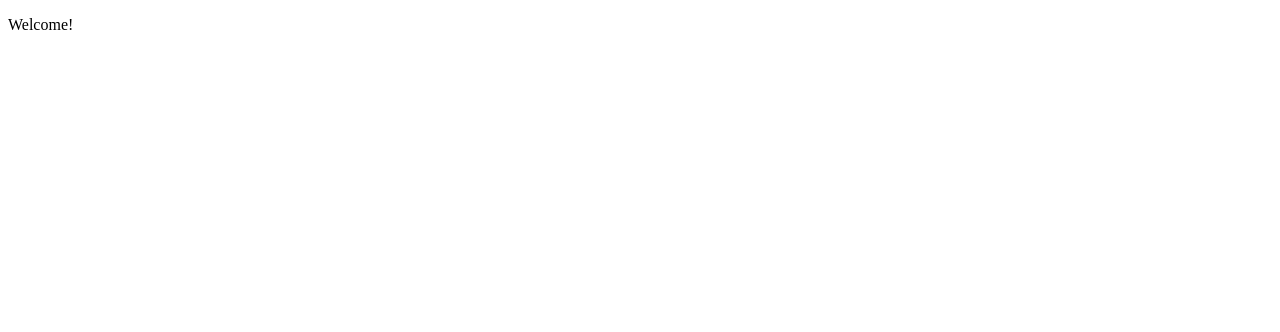
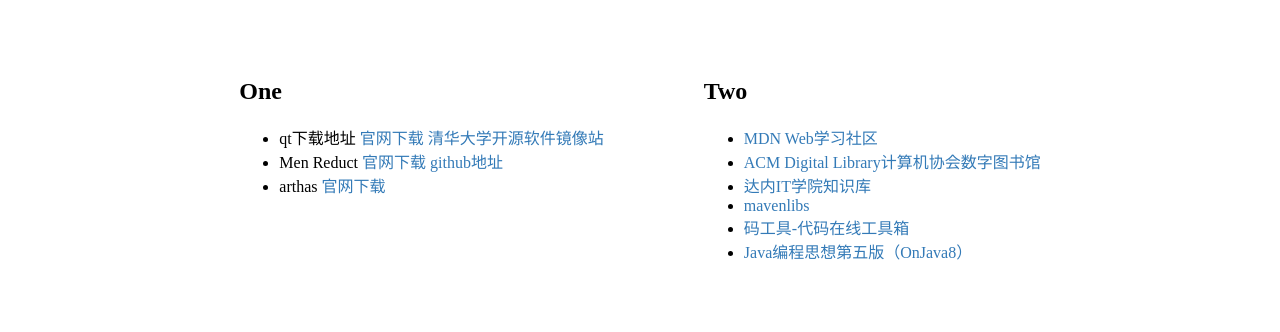
Before and after one commit to baixia03/baixia03.github.io, a plain HTML site: page index.html in a window 1280 px wide. Drawn offline with Linux system fonts and the light colour scheme.

Commit message:
Update index.html

```diff
--- a/index.html
+++ b/index.html
@@ -5,7 +5,57 @@
     <meta name="viewport" content="width=device-width, initial-scale=1.0">
     <title>白夏</title>
 </head>
+
+<style>
+    a{
+        text-decoration: none;
+        color: #337AB7;
+    }
+    a:hover{
+        text-decoration:underline
+    }
+    .div-group{
+        float: left;
+        margin: 50px;
+    }
+    body{
+        display: flex;
+        align-items: center;
+        justify-content: center;
+    }
+</style>
+
 <body>
-    <p>Welcome!</p>
+    <div>
+        <div class="div-group" >
+            <h2>One</h2>
+            <ul>
+                <li>qt下载地址
+                    <a href="https://download.qt.io/archive/qt/" target="_blank">官网下载</a>
+                    <a href="https://mirrors.tuna.tsinghua.edu.cn/qt/official_releases/online_installers/" target="_blank">清华大学开源软件镜像站</a>
+                </li>
+                <li>Men Reduct
+                    <a href="https://www.henrypp.org/product/memreduct" target="_blank">官网下载</a>
+                    <a href="https://github.com/henrypp/memreduct/releases" target="_blank">github地址</a>
+                </li>
+                <li>arthas
+                    <a href="https://arthas.aliyun.com/doc/download.html" target="_blank">官网下载</a>
+                </li>
+
+            </ul>
+        </div>
+
+        <div class="div-group">
+            <h2>Two</h2>
+            <ul>
+                <li><a href="https://developer.mozilla.org/zh-CN/" target="_blank">MDN Web学习社区</a></li>
+                <li><a href="https://dl.acm.org/" target="_blank">ACM Digital Library计算机协会数字图书馆</a></li>
+                <li><a href="https://doc.codeboy.com/" target="_blank">达内IT学院知识库</a></li>
+                <li><a href="https://mavenlibs.com/" target="_blank">mavenlibs</a></li>
+                <li><a href="https://www.matools.com/" target="_blank">码工具-代码在线工具箱</a></li>
+                <li><a href="https://static.kancloud.cn/alex_wsc/java_thinking/1921117/" target="_blank">Java编程思想第五版（OnJava8）</a></li>
+            </ul>
+        </div>
+    </div>
 </body>
 </html>
```
